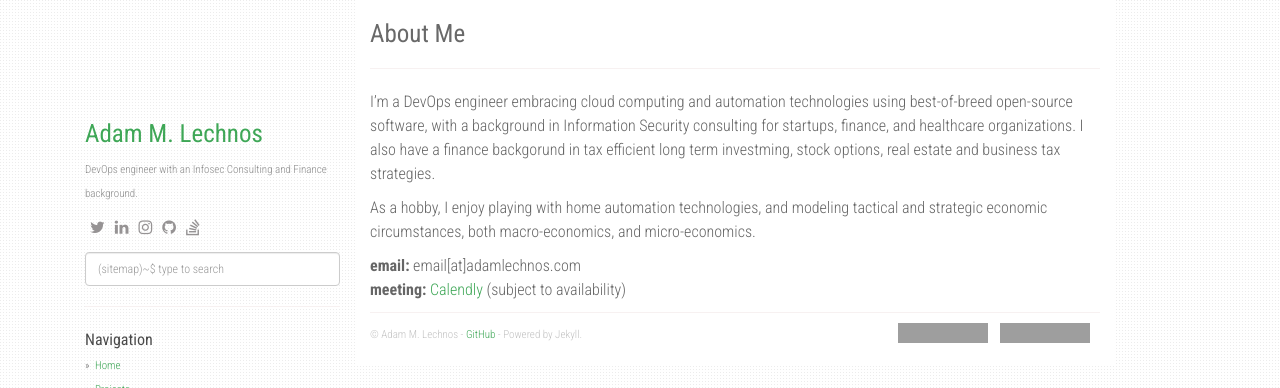
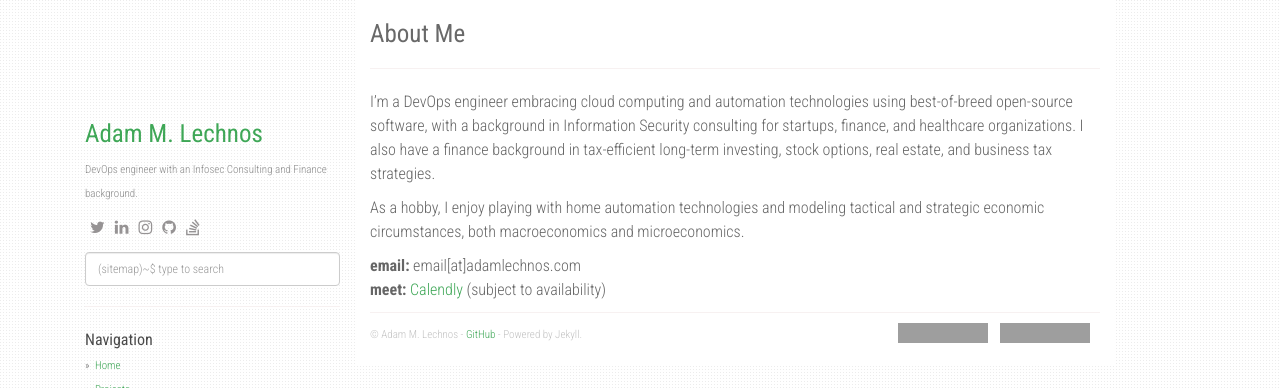
Before and after one commit to Adam-Lechnos/adam-lechnos.github.io, a Jekyll site: the page built from about.md, in a window 1280 px wide. Shown: the top 388 px of the page. Built offline with Jekyll 4.4.1, drawn with Linux system fonts in a browser that asks for light colours; nearby versions of some CDN libraries; grey boxes are pictures that could not be loaded.

Commit message:
Update about.md

```diff
--- a/about.md
+++ b/about.md
@@ -4,9 +4,9 @@ title: About Me
 permalink: /about/
 ---
 
-I’m a DevOps engineer embracing cloud computing and automation technologies using best-of-breed open-source software, with a background in Information Security consulting for startups, finance, and healthcare organizations. I also have a finance backgorund in tax efficient long term investming, stock options, real estate and business tax strategies.
+I’m a DevOps engineer embracing cloud computing and automation technologies using best-of-breed open-source software, with a background in Information Security consulting for startups, finance, and healthcare organizations. I also have a finance background in tax-efficient long-term investing, stock options, real estate, and business tax strategies.
 
-As a hobby, I enjoy playing with home automation technologies, and modeling tactical and strategic economic circumstances, both macro-economics, and micro-economics.
+As a hobby, I enjoy playing with home automation technologies and modeling tactical and strategic economic circumstances, both macroeconomics and microeconomics.
 
 **email:** email[at]adamlechnos.com <br>
-**meeting:** [Calendly](https://calendly.com/adam-lechnos){:target="_blank" rel="noopener"} (subject to availability)
+**meet:** [Calendly](https://calendly.com/adam-lechnos){:target="_blank" rel="noopener"} (subject to availability)
```
